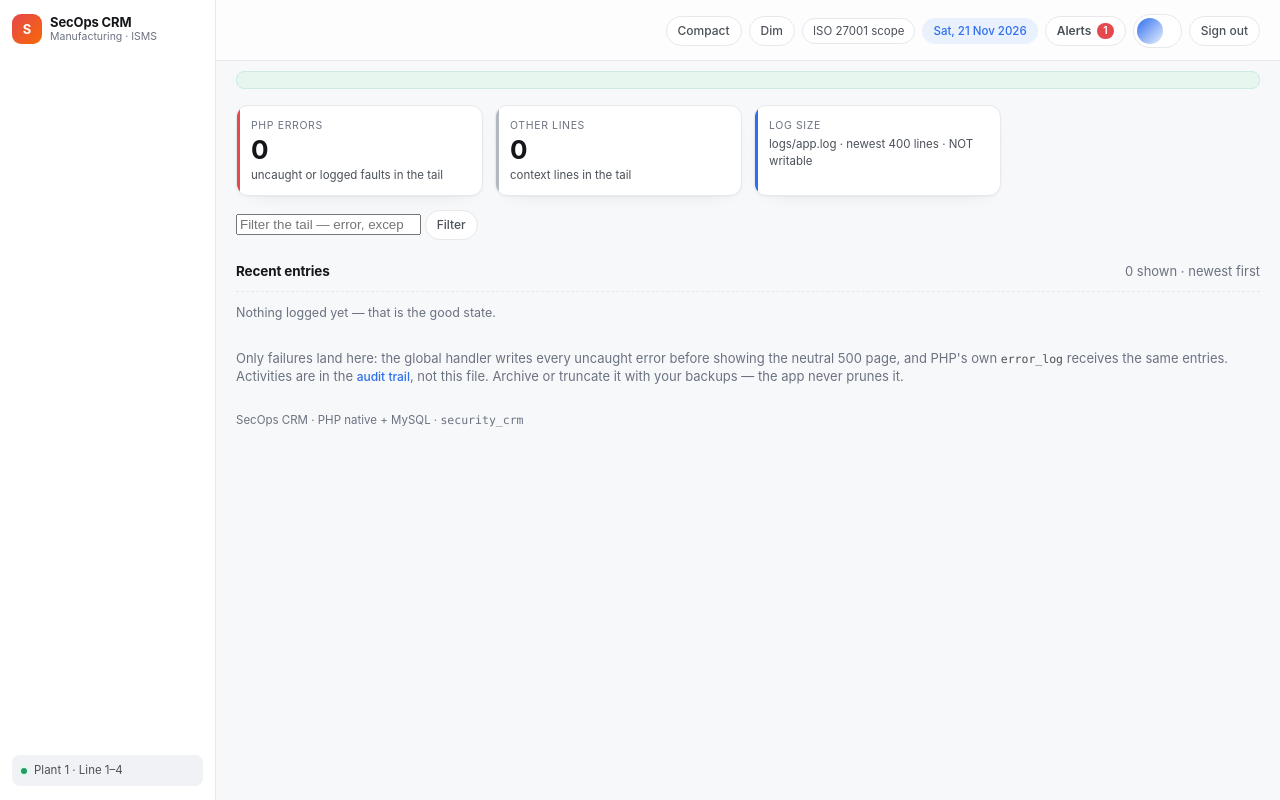
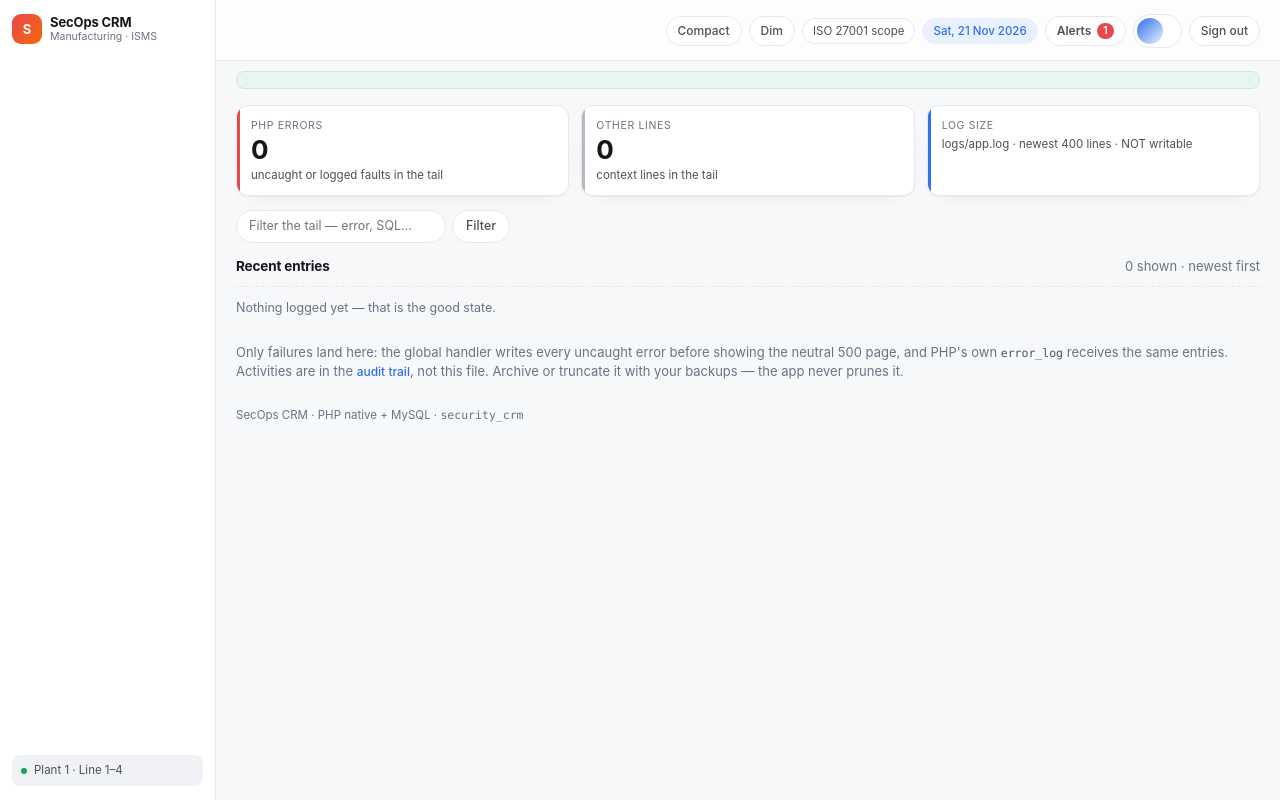
Before and after one commit to alfidibesta/CRM-IS, a PHP site: template security-crm/views/logs.php in a window 1280 px wide. Run offline with PHP 8.4, Linux system fonts and the light colour scheme; the template is opened without the code that fills it: most values are stand-ins (such as "Sample title", 1, 10 or a date in 2020); data that the repository does not hold is empty.

Commit message:
Guard the router wiring with tests and true up the log page layout.
The unit suite now parses index.php/auth.php and fails if a POST case lacks a
permission, a permission lacks its case, a routed page lacks a page permission,
a page permission outlives its route, or a role grant is missing from the
catalogue. The System log page gets a three-up stat row instead of an empty
grid column and uses the shared search toolbar instead of an unstyled form.

🤖 Generated with Codebuff
Co-Authored-By: Codebuff <noreply@codebuff.com>

```diff
--- a/security-crm/assets/app.css
+++ b/security-crm/assets/app.css
@@ -188,6 +188,7 @@ ul, ol { padding: 0; list-style: none; }
 
 .grid { display: grid; gap: 12px; }
 .grid--stats { grid-template-columns: repeat(4, minmax(0, 1fr)); }
+.grid--stats--trio { grid-template-columns: repeat(3, minmax(0, 1fr)); }
 .grid--two { grid-template-columns: repeat(2, minmax(0, 1fr)); }
 .grid--report { align-items: start; }
 
@@ -999,11 +1000,11 @@ ul, ol { padding: 0; list-style: none; }
 /* --------------------------------------------------------- responsive */
 
 @media (max-width: 1280px) {
-  .grid--stats { grid-template-columns: repeat(4, minmax(0, 1fr)); }
   .factstrip { grid-template-columns: repeat(3, minmax(0, 1fr)); }
 }
 @media (max-width: 1100px) {
   .grid--stats { grid-template-columns: repeat(2, minmax(0, 1fr)); }
+  .grid--stats--trio > .stat:last-child { grid-column: 1 / -1; }
   .board { grid-template-columns: repeat(2, minmax(0, 1fr)); }
   .report-head { flex-direction: column; }
   .report-head__side { align-items: flex-start; text-align: left; }
@@ -1025,6 +1026,7 @@ ul, ol { padding: 0; list-style: none; }
 }
 @media (max-width: 620px) {
   .grid--stats { grid-template-columns: minmax(0, 1fr); }
+  .grid--stats--trio > .stat:last-child { grid-column: auto; }
   .form__grid { grid-template-columns: minmax(0, 1fr); }
   .field--wide { grid-column: span 1; }
   .content { padding: 12px; }
@@ -1132,8 +1134,6 @@ html[data-density="compact"] .grid { gap: 9px; }
 html[data-density="compact"] .table th,
 html[data-density="compact"] .table td { padding: 5px 8px; }
 
-.filters--tight { margin-bottom: 8px; }
-
 /* ------------------------------------------------------------ system log -- */
 
 .logtail {
--- a/security-crm/index.php
+++ b/security-crm/index.php
@@ -1094,7 +1094,7 @@ $titles = [
     'issue'     => ['Issue Detail Report', 'Full investigation record, evidence and sign-off'],
     'templates' => ['Form Templates', 'NDA, agreements and controlled forms — download as Word'],
     'template'  => ['Template Detail', 'Preview, fill in and download as .docx'],    'exceptions' => ['EDLP Exceptions', 'Approved deviations for USB, websites, cameras and more'],
-    'logs'      => ['System Log', 'Errors and handled failures written by the application'],
+    'logs'      => ['System Log', 'Uncaught errors written by the application'],
     'users'     => ['Users & Authority', 'Accounts, roles and the permission matrix'],
     'audit'     => ['Audit Trail', 'Every recorded change, who made it and from where'],
     'notifications' => ['Notifications', 'Alerts for your issues, exceptions and document reviews'],
--- a/security-crm/views/logs.php
+++ b/security-crm/views/logs.php
@@ -32,7 +32,7 @@ foreach ($lines as $line) {
 audit('logs.view', 'session', null, 'System log', count($lines) . ' line(s) reviewed' . ($q !== '' ? ' · filter “' . mb_substr($q, 0, 60) . '”' : ''));
 ?>
 
-<section class="grid grid--stats">
+<section class="grid grid--stats grid--stats--trio">
   <article class="card stat stat--red">
     <p class="stat__label">PHP errors</p>
     <p class="stat__value"><?= $errors ?></p>
@@ -50,14 +50,16 @@ audit('logs.view', 'session', null, 'System log', count($lines) . ' line(s) revi
   </article>
 </section>
 
-<form class="filters filters--tight" method="get" action="index.php">
-  <input type="hidden" name="page" value="logs">
-  <input type="search" name="q" value="<?= e($q) ?>" placeholder="Filter the tail — error, exception, SQL…">
-  <button type="submit" class="btn btn--ghost btn--sm">Filter</button>
-  <?php if ($q !== ''): ?>
-    <a class="btn btn--ghost btn--sm" href="?page=logs">Clear</a>
-  <?php endif; ?>
-</form>
+<div class="toolbar">
+  <form class="search" method="get" action="index.php">
+    <input type="hidden" name="page" value="logs">
+    <input type="search" name="q" value="<?= e($q) ?>" placeholder="Filter the tail — error, SQL…">
+    <button type="submit" class="btn btn--ghost">Filter</button>
+    <?php if ($q !== ''): ?>
+      <a class="btn btn--ghost" href="?page=logs">Clear</a>
+    <?php endif; ?>
+  </form>
+</div>
 
 <details class="panel" data-collapse="logs-tail" open>
   <summary class="card__head">
```
Also changed, not shown: security-crm/tests/run.php (+58 -0 lines), security-crm/README.md.
